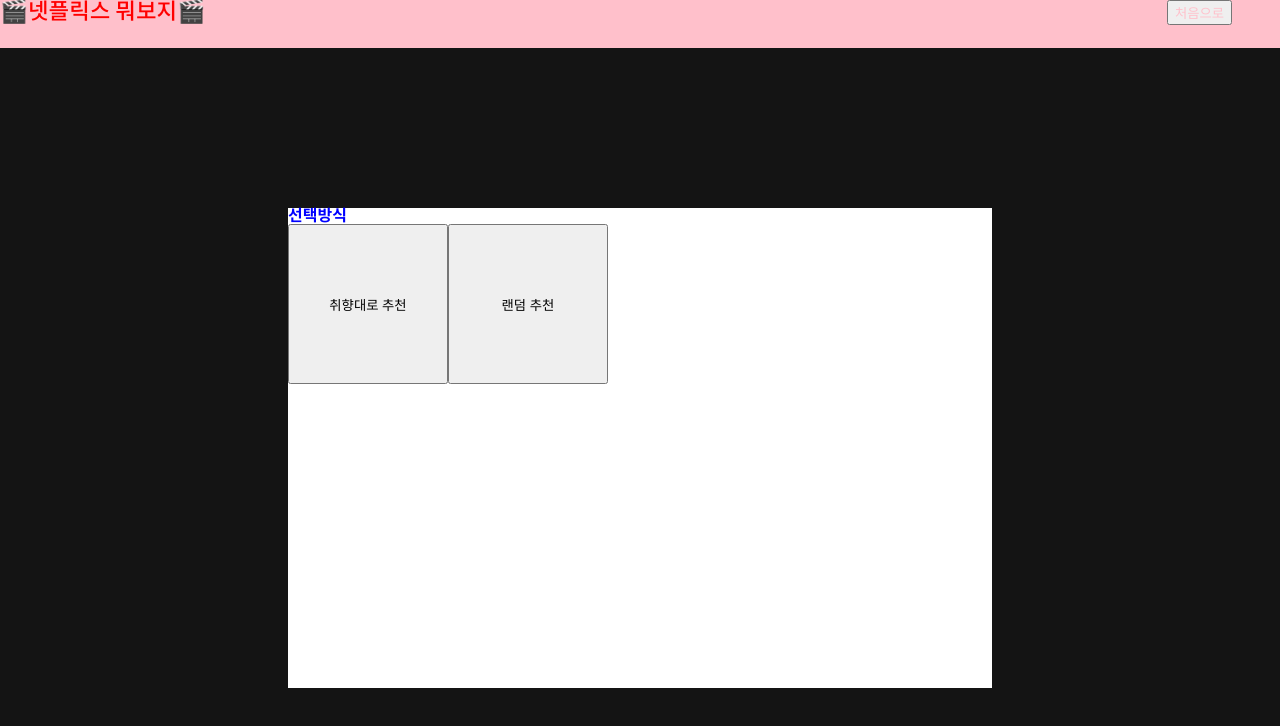
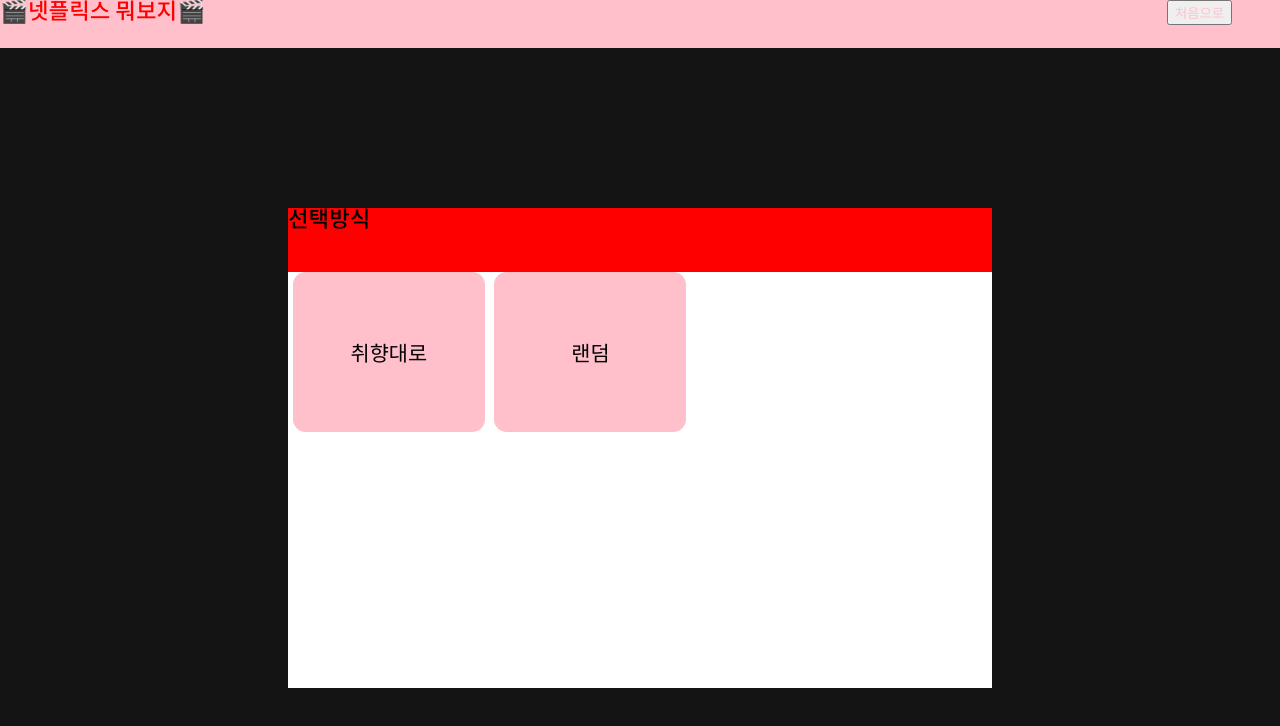
Before and after one commit to DO-SOPT-WEB/MinseoKang, a React (Vite) app in the folder week3_assign/: page / in a window 1280 px wide. Shown: the top 726 px of the page. Built offline with nearby package versions, Linux system fonts and the light colour scheme.

Commit message:
🔧: button componenet 추가

```diff
--- /dev/null
+++ b/week3_assign/src/components/ChooseButton.jsx
@@ -0,0 +1,24 @@
+import React from "react";
+import styled from "styled-components";
+
+const ChooseButton = (props) => {
+  return <Button>{props.children}</Button>;
+};
+
+const Button = styled.button`
+  width: 12rem;
+  height: 10rem;
+  font-size: 1.3rem;
+  font-weight: 500;
+  background: pink;
+  cursor: pointer;
+  border-radius: 0.8rem;
+  margin: 0 0.3rem;
+  border-style: none;
+
+  &: hover {
+    background-color: blue;
+  }
+`;
+
+export default ChooseButton;
--- a/week3_assign/src/components/MainSectionWrapper.jsx
+++ b/week3_assign/src/components/MainSectionWrapper.jsx
@@ -1,12 +1,15 @@
 import React from "react";
 import styled from "styled-components";
+import ChooseButton from "./ChooseButton";
 
 const MainSectionWrapper = () => {
   return (
     <Name>
-      <Header>선택방식</Header>
-      <Selection>취향대로 추천</Selection>
-      <Selection>랜덤 추천</Selection>
+      <Header>
+        <h1>선택방식</h1>
+      </Header>
+      <ChooseButton>취향대로</ChooseButton>
+      <ChooseButton>랜덤</ChooseButton>
     </Name>
   );
 };
@@ -23,12 +26,8 @@ const Name = styled.div`
 
 const Header = styled.header`
   width: 44rem;
-  color: blue;
-`;
-
-const Selection = styled.button`
-  width: 10rem;
-  height: 10rem;
+  height: 4rem;
+  background-color: red;
 `;
 
 export default MainSectionWrapper;
```
